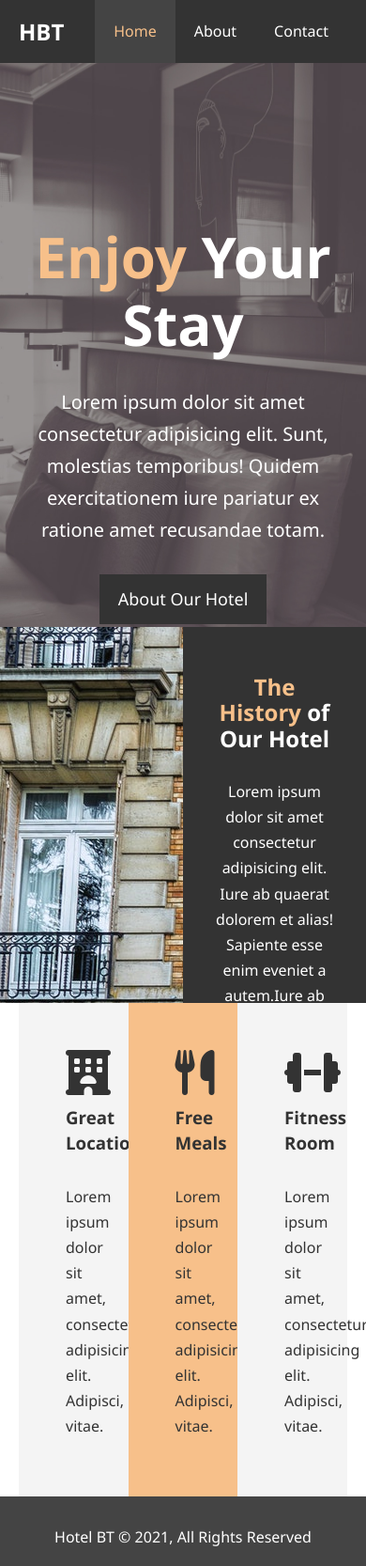
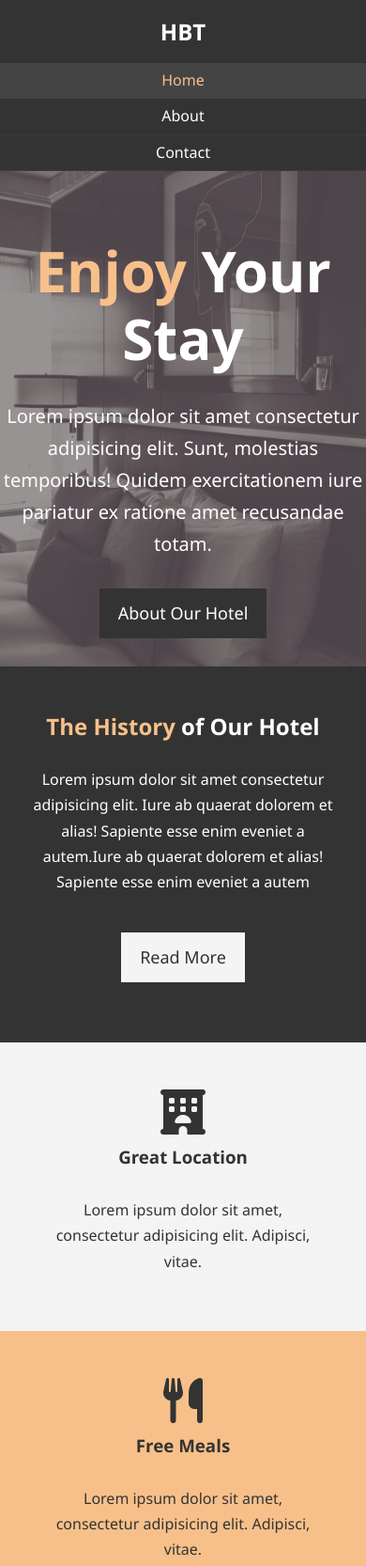
Before and after one commit to NinkovSloba/hotelbt_website, a plain HTML site: page index.html in a window 390 px wide. Shown: the top 1666 px of the page at 94% size. Drawn offline with Linux system fonts and the light colour scheme.

Commit message:
Media Queries

```diff
--- a/about.html
+++ b/about.html
@@ -8,6 +8,7 @@
   <meta name="description" content="Welcome to the most extraordinary hotel in Boston Massachusetts">
   <meta name="keywords" content="hotel, boston hotel, new england hotel">
   <link rel="stylesheet" href="css/style.css">
+  <link rel="stylesheet" media="screen and (max-width: 768px)" href="css/mobile.css">
   <title>Hotel BT | About</title>
 </head>
 
--- /dev/null
+++ b/css/mobile.css
@@ -0,0 +1,63 @@
+#navbar .logo {
+  float: none;
+  text-align: center;
+}
+
+#navbar ul, #navbar ul li {
+  float: none;
+}
+
+#navbar ul li a {
+  padding: 5px;
+  border-bottom: #444 dotted 1px;
+}
+
+/* Showcase */
+#showcase {
+  height: 100%;
+}
+
+#showcase .showcase-content {
+  padding-top: 70px;
+  padding-bottom: 30px;
+}
+
+/* Home-info */
+#home-info {
+  height: 400px;
+}
+
+#home-info .info-img {
+  display: none;
+}
+
+#home-info .info-content {
+  float: none;
+  width: 100%;
+}
+
+/* Boxes */
+.box {
+  float: none;
+  width: 100%;
+}
+
+/* About */
+#about-info .info-right,
+#about-info .info-left {
+float: none;
+width: 100%;
+}
+
+.l-heading {
+  text-align: center;
+}
+
+#about-info .info-right {
+margin-top: 30px;
+}
+
+/* Contact */
+#contact-info .box {
+  border-bottom: #444 1px dotted;
+}
--- a/css/style.css
+++ b/css/style.css
@@ -28,7 +28,7 @@ p {
   margin: auto;
   max-width: 1100px;
   overflow: auto;
-  padding: 0 20px;
+  padding: 0;
 }
 
 .text-primary {
@@ -80,6 +80,7 @@ p {
 
 .l-heading {
   font-size: 40px;
+  line-height: 1.2;
 }
 
 /* Padding */
@@ -98,7 +99,7 @@ p {
   color: #fff;
 }
 
-#navbar h1 {
+#navbar .logo {
   float: left;
   padding-top: 20px;
 }
@@ -127,7 +128,7 @@ p {
 /* Showcase */
 #showcase {
   background: url('../img/showcase.jpg') no-repeat center center/cover;
-  height: 600px;
+  height: 660px;
 }
 
 #showcase .showcase-content {
@@ -149,7 +150,7 @@ p {
 /* Home Info */
 #home-info {
   height: 400px;
-  max-width: 1100px;
+  max-width: 100%;
   margin: auto;
 }
 
@@ -164,7 +165,7 @@ p {
 #home-info .info-content {
   float: right;
   width: 50%;
-  height: 100%;
+  /* height: 100%; */
   text-align: center;
   padding: 50px 30px;
   overflow: hidden;
@@ -208,7 +209,7 @@ min-height: 100%;
 
 /* Testimonials */
 #testimonials {
-  height: 600px;
+  height: 100%;
   background: url(../img/test-bg.jpg) no-repeat center center/cover;
   padding-top: 100px;
 }
--- a/index.html
+++ b/index.html
@@ -9,6 +9,7 @@
   <meta name="keywords" content="hotel, boston hotel, new england hotel">
   <script src="https://kit.fontawesome.com/c903652b31.js" crossorigin="anonymous"></script>
   <link rel="stylesheet" href="css/style.css">
+  <link rel="stylesheet" media="screen and (max-width: 768px)" href="css/mobile.css">
   <title>Hotel BT | Welcome</title>
 </head>
 
```
Also changed, not shown: contact.html (+1 -0 lines).
